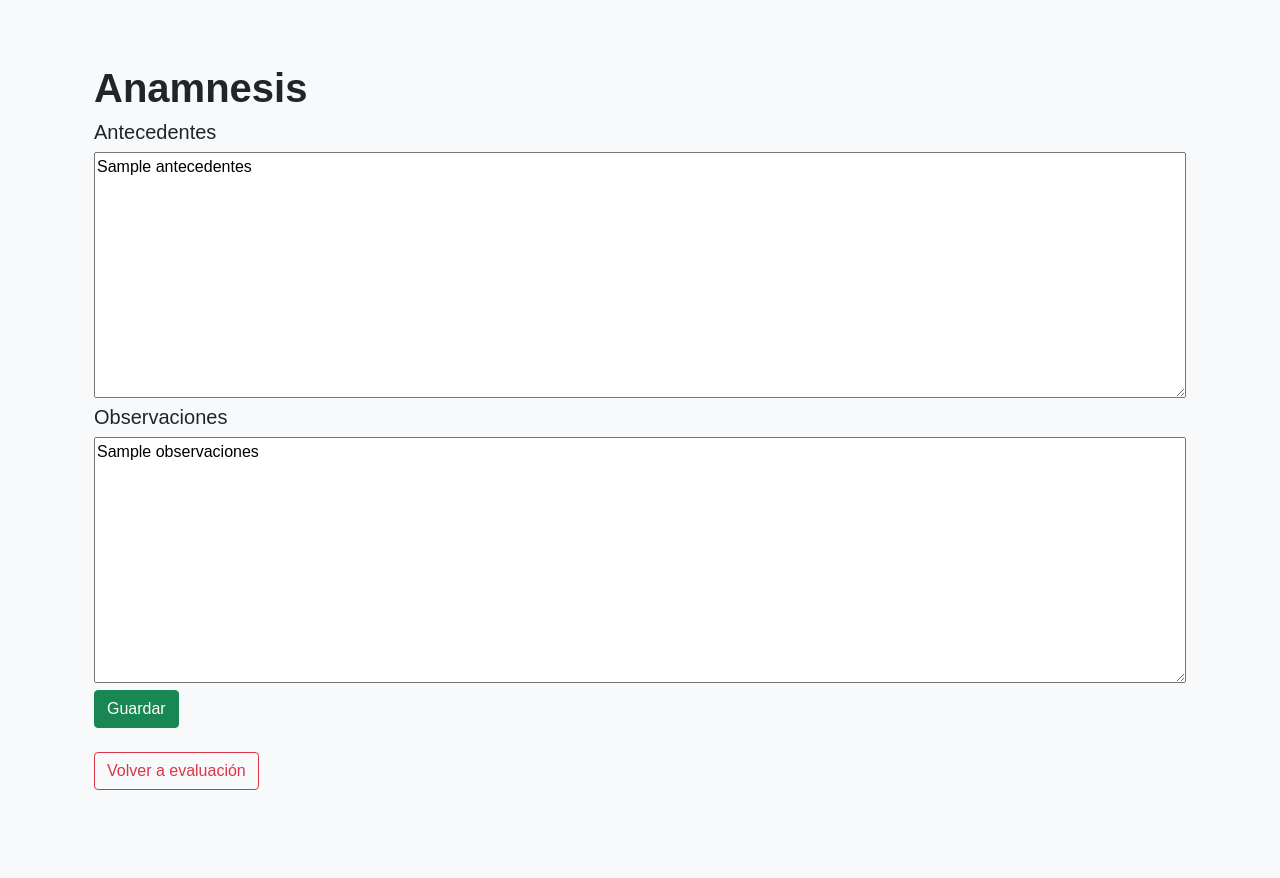
After one commit to sanchezd90/ENPS-APP, a Flask app: page /enps/anamnesis in a window 1280 px wide. The commit adds this page. Run offline with Flask 2, Linux system fonts and the light colour scheme; the visitor is signed in with stand-in values (Sample User, id 1); a database or web service that is not in the repository returns one stand-in record (values such as "Sample title").

Commit message:
Función agregar información
Se agrega función para agregar información sobre antecedentes y observaciones. Para ellos creo nueva función anamnesis_www y anamnesis_set_ww y su template correspondiente. Funciona ok

```diff
--- a/main.py
+++ b/main.py
@@ -84,6 +84,8 @@ def evento_www():
     codigo=datos_evento["cod_evento"]
     fecha=datos_evento["fecha"]
     pruebas_admin=datos_evento["pruebas_admin"]
+    antecedentes=datos_evento["info"]["antecedentes"]
+    observaciones=datos_evento["info"]["observaciones"]
     if pruebas_admin==None:
         pruebas_admin=[]
     dic_pruebas_admin={}
@@ -116,8 +118,31 @@ def evento_www():
         lista_pruebas_disp=pruebas_disponibles,
         dic_pruebas_admin=dic_pruebas_admin,
         dic_reportes=reportes,
-        nombres_pruebas=nombres_pruebas
+        nombres_pruebas=nombres_pruebas,
+        antecedentes=antecedentes,
+        observaciones=observaciones
         )
+
+@app.route("/enps/anamnesis", methods=["GET","POST"])
+def anamnesis_www():
+    cod_evento=session["cod_evento"]
+    info=get_from_event(cod_evento, "info")
+    antecedentes=info["antecedentes"]
+    observaciones=info["observaciones"]
+    return render_template(
+        "anamnesis.html",
+        antecedentes=antecedentes,
+        observaciones=observaciones
+        )
+
+@app.route("/enps/anamnesis/set", methods=["GET","POST"])
+def anamnesis_set_www():
+    cod_evento=session["cod_evento"]
+    antecedentes=request.form["antecedentes"]
+    observaciones=request.form["observaciones"]
+    info={"antecedentes":antecedentes,"observaciones":observaciones}
+    update_event(cod_evento, "info", info)
+    return redirect(url_for("anamnesis_www"))
 
 #home para cargar los datos iniciales
 @app.route("/enps/ravlt/config", methods=["GET","POST"])
--- a/metodos_db.py
+++ b/metodos_db.py
@@ -84,6 +84,12 @@ def get_event(codigo):
     q=mycol.find(myquery)
     return q[0]
 
+def get_from_event(cod_evento,key):
+    mycol=db["eventosApp"]
+    myquery = { "cod_evento": cod_evento }
+    field= { "_id":0, key:1}
+    q=mycol.find(myquery,field)
+    return q[0][key]
 
 def get_all_events():
     mycol=db["eventosApp"]
@@ -137,6 +143,18 @@ def relacionar(cod_evento,cod_prueba):
     eventos.update_one({ "cod_evento": cod_evento }, newvalues)
 
 
+def update_all(key,value):
+    mycol=db["eventosApp"]
+    myquery = {}
+    newvalues={ "$set": { key: value } }
+    mycol.update_many(myquery, newvalues)
+
+def update_event(cod_evento,key,value):
+    mycol=db["eventosApp"]
+    myquery = { "cod_evento": cod_evento }
+    newvalues={ "$set": { key: value } }
+    mycol.update_one(myquery, newvalues)
+
 # APP DATA
 
 def get_test_names():
--- /dev/null
+++ b/templates/anamnesis.html
@@ -0,0 +1,22 @@
+{% extends "base.html" %}
+{% block content %}
+
+<div class="container px-4 py-5 my-3" style="font-family: PT Sans,sans-serif">
+    <h1 style="font-weight: 700"> Anamnesis </h1>
+    <form action="/enps/anamnesis/set" method="POST">
+        <div>
+            <h5>Antecedentes</h5>
+            <textarea name="antecedentes" class="col-sm-3 w-100" rows="10">{% if antecedentes!=None %}{{antecedentes}}{%endif%}</textarea>
+        </div>
+        <div>
+            <h5>Observaciones</h5>
+            <textarea name="observaciones" class="col-sm-3 w-100" rows="10">{% if observaciones!=None %}{{observaciones}}{%endif%}</textarea>
+        </div>
+        <div>
+            <button type="submit" class="btn btn-success">Guardar</button>
+        </div>
+    </form>
+    <a class="btn btn-outline-danger my-4" href="/enps/evento" role="button">Volver a evaluación</a>
+</div>
+
+{% endblock content %}
--- a/templates/ravlt.html
+++ b/templates/ravlt.html
@@ -16,7 +16,6 @@
       {{timeUp_m(trial_num)}}
     {% endif %}
   {% endif %}
-
 
 
   <div class="mb-4">
```
Also changed, not shown: templates/evento.html (+6 -1 lines), templates/macros.html (+9 -1 lines).
